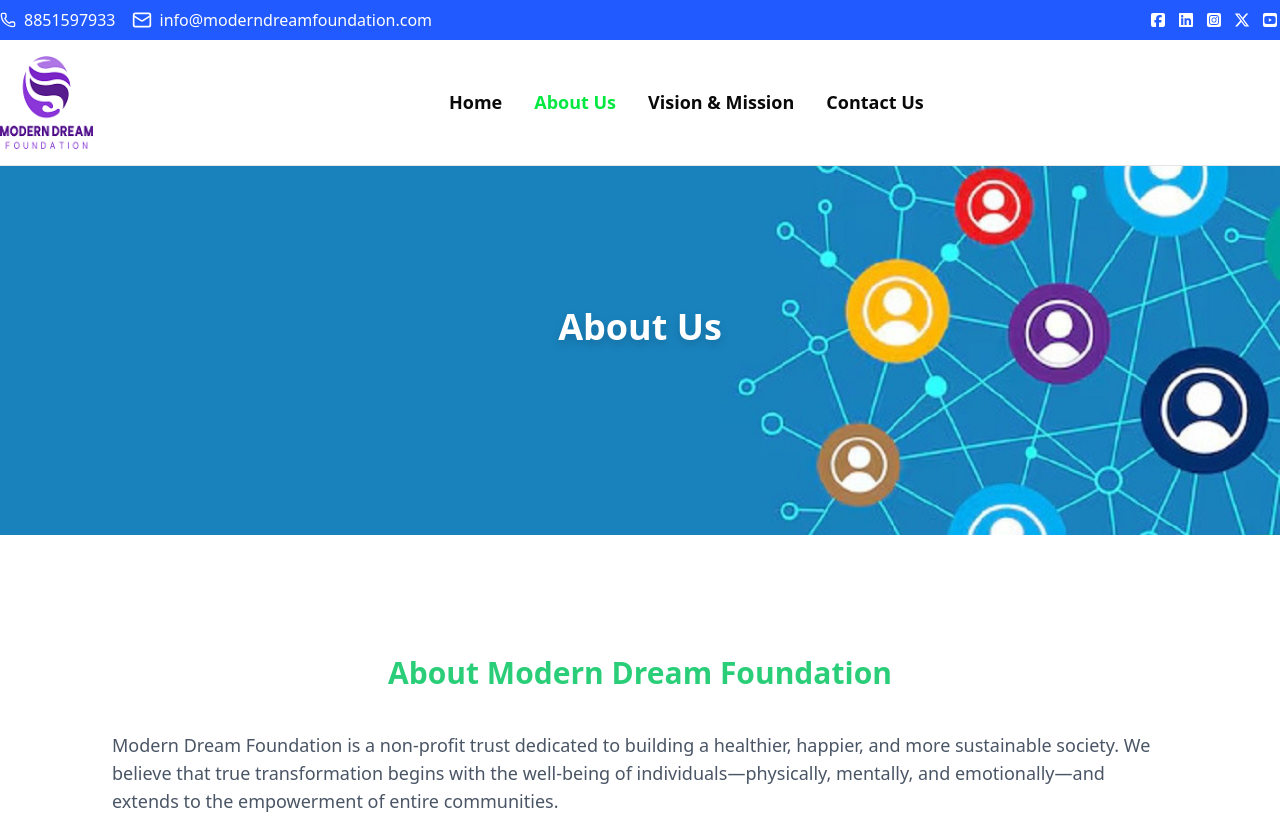
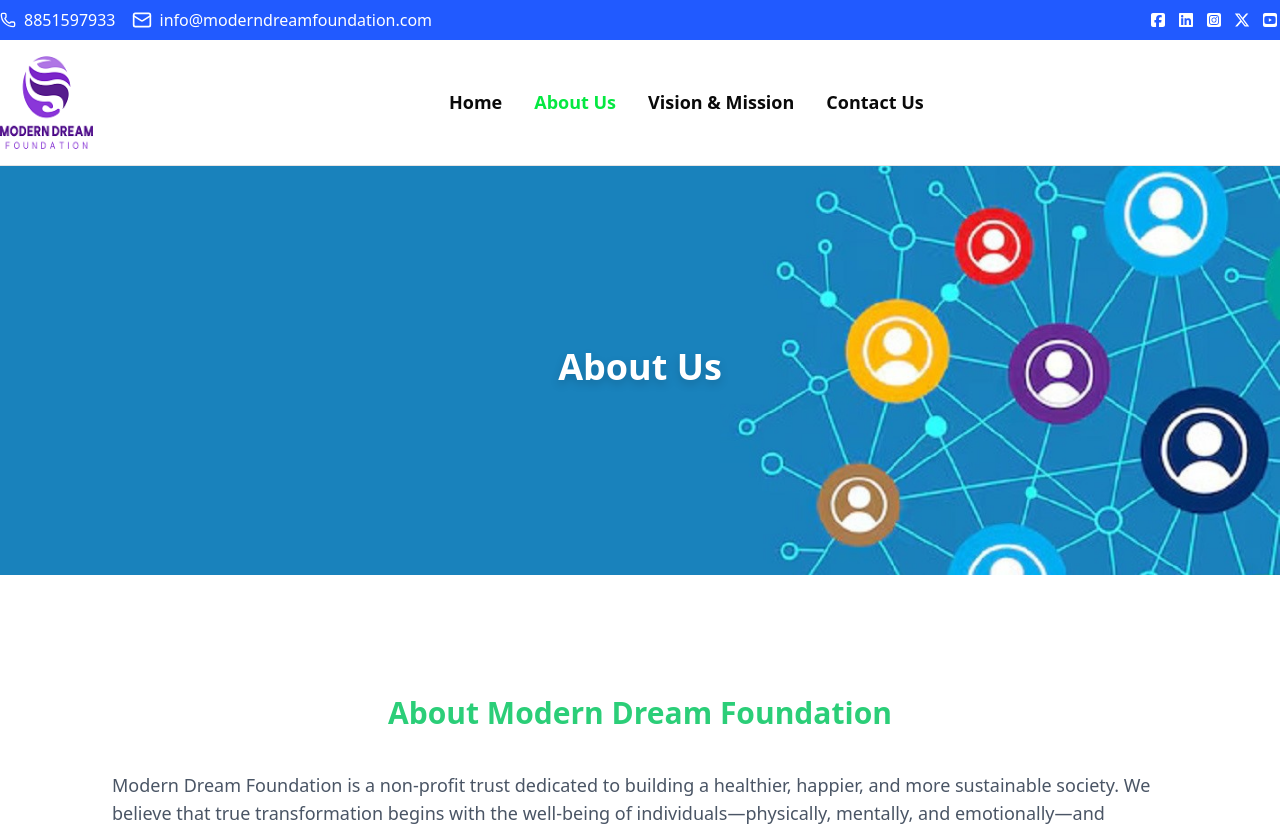
Before and after one commit to iCFDR-Tech/modern-development-foundation, a Next.js app: page /about in a window 1280 px wide. Shown: the top 826 px of the page. Built offline with nearby package versions, Linux system fonts and the light colour scheme.

Commit message:
Fixed the top margin between navbar and hero

```diff
--- a/src/app/about/page.jsx
+++ b/src/app/about/page.jsx
@@ -5,7 +5,7 @@ export default function Page() {
   return (
     <>
       <section>
-        <div className="mt-30">
+        <div className="mt-55 md:mt-40 xl:mt-40">
          <Hero/>
         </div>
       </section>
--- a/src/app/contact/page.jsx
+++ b/src/app/contact/page.jsx
@@ -6,7 +6,7 @@ export default function Page() {
   return (
     <>
       <section>
-        <div className="mt-30">
+        <div className="mt-54 md:mt-40 xl:mt-40">
          <Hero/>
         </div>
       </section>
--- a/src/app/page.js
+++ b/src/app/page.js
@@ -6,7 +6,7 @@ export default function Home() {
   return (
     <>
       <section>
-        <div className="mt-30">
+        <div className="mt-53 md:mt-40 xl:mt-40">
           <Slider />
         </div>
       </section>
--- a/src/app/vision-mission/page.jsx
+++ b/src/app/vision-mission/page.jsx
@@ -6,7 +6,7 @@ export default function Page() {
   return (
     <>
       <section>
-        <div className="mt-30">
+        <div className="mt-54 md:mt-40 xl:mt-40">
        <Hero/>
         </div>
       </section>
```
